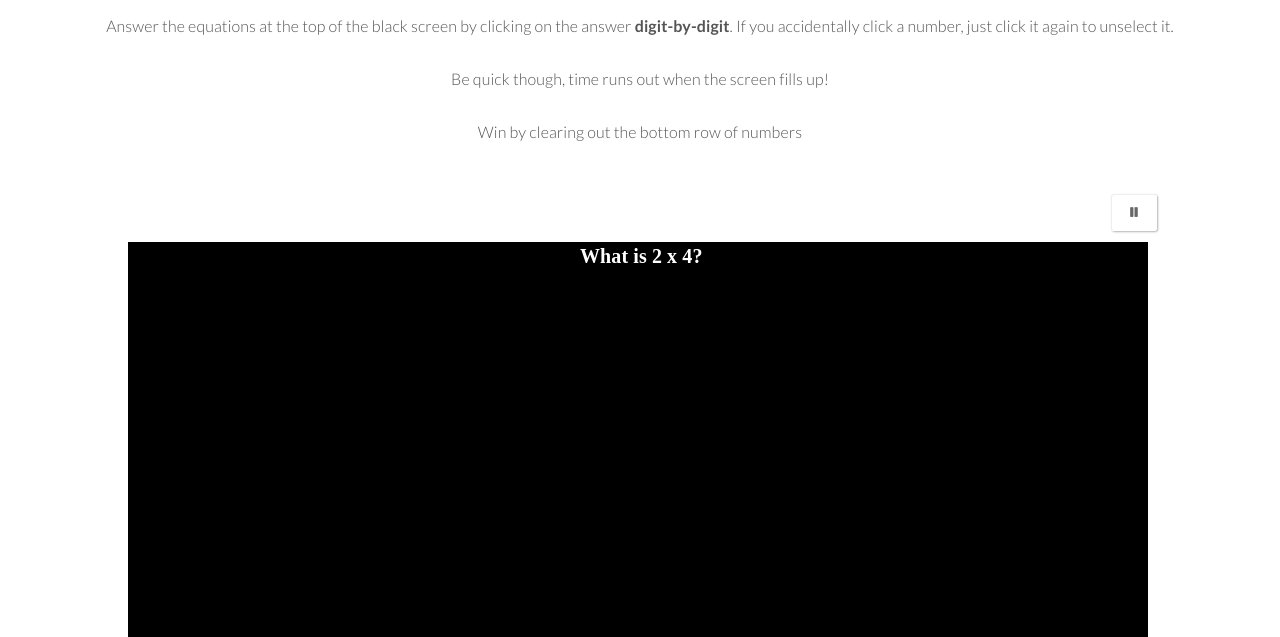
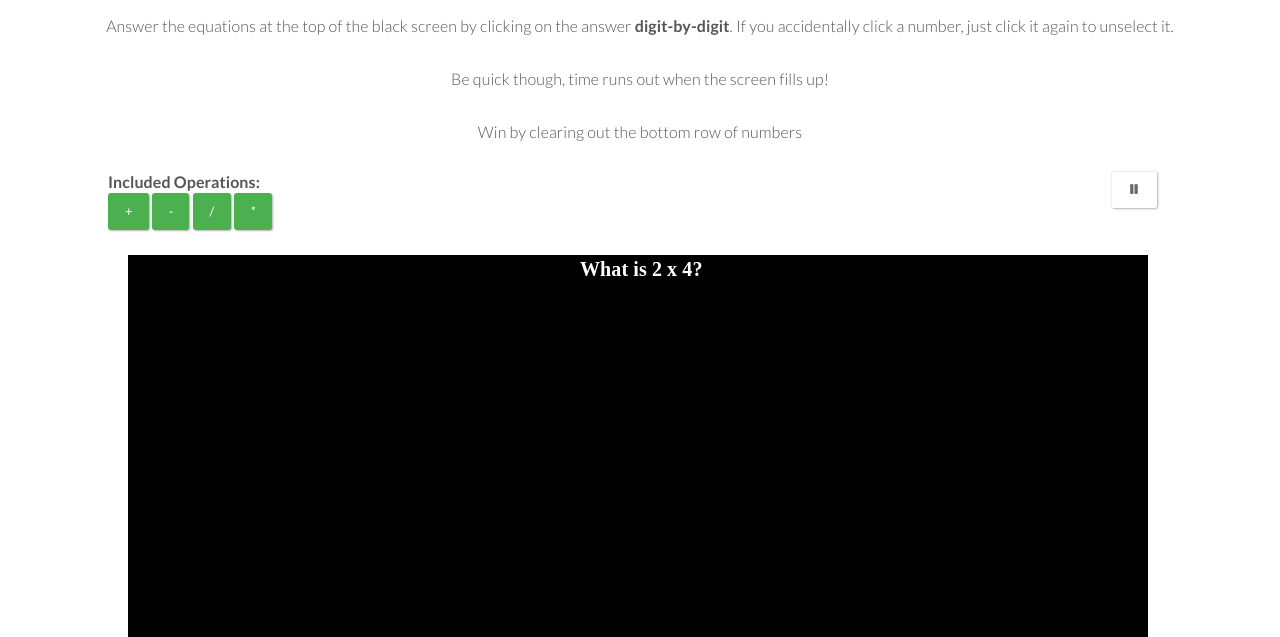
Before and after one commit to cssherry/explodingnumbers, a plain HTML site: page index.html in a window 1280 px wide. Shown: the part 163-800 px from the top of the page. Drawn offline with Linux system fonts and the light colour scheme; files whose address does not match are found by name.

Commit message:
Update read

```diff
--- a/index.html
+++ b/index.html
@@ -66,9 +66,18 @@
     </p>
 
     <div class="row">
-      <h1 class="col-xs-11">
+      <div class="col-xs-8 col-xs-offset-1">
+        <b>Included Operations:</b>
+        <p>
+          <button type="button" class="btn btn-success operations" id="+">+</button>
+          <button type="button" class="btn btn-success operations" id="-">-</button>
+          <button type="button" class="btn btn-success operations" id="/">/</button>
+          <button type="button" class="btn btn-success operations" id="*">*</button>
+        </p>
+      </div>
+      <div class="col-xs-2">
         <button type="button" class="btn btn-default pull-right" id="game-pause"><span class="glyphicon glyphicon-pause"></span></button>
-      </h1>
+      </div>
     </div>
 
     <canvas id="falling-screen">Your browser does not support the HTML5 canvas tag.</canvas>
```
Also changed, not shown: 1 other file.
